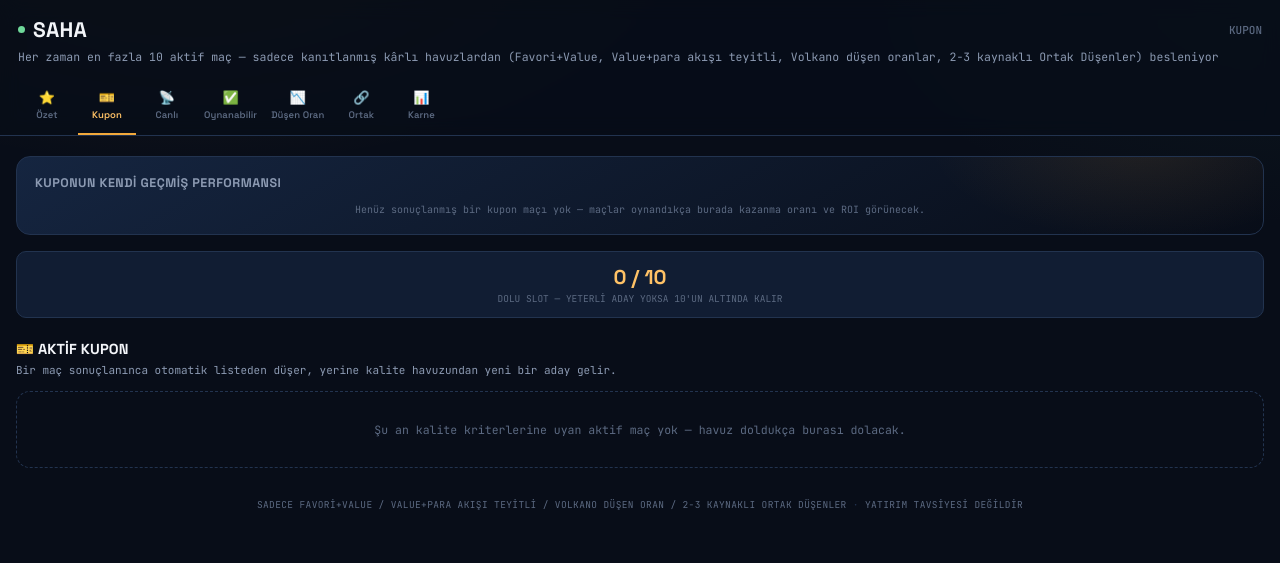
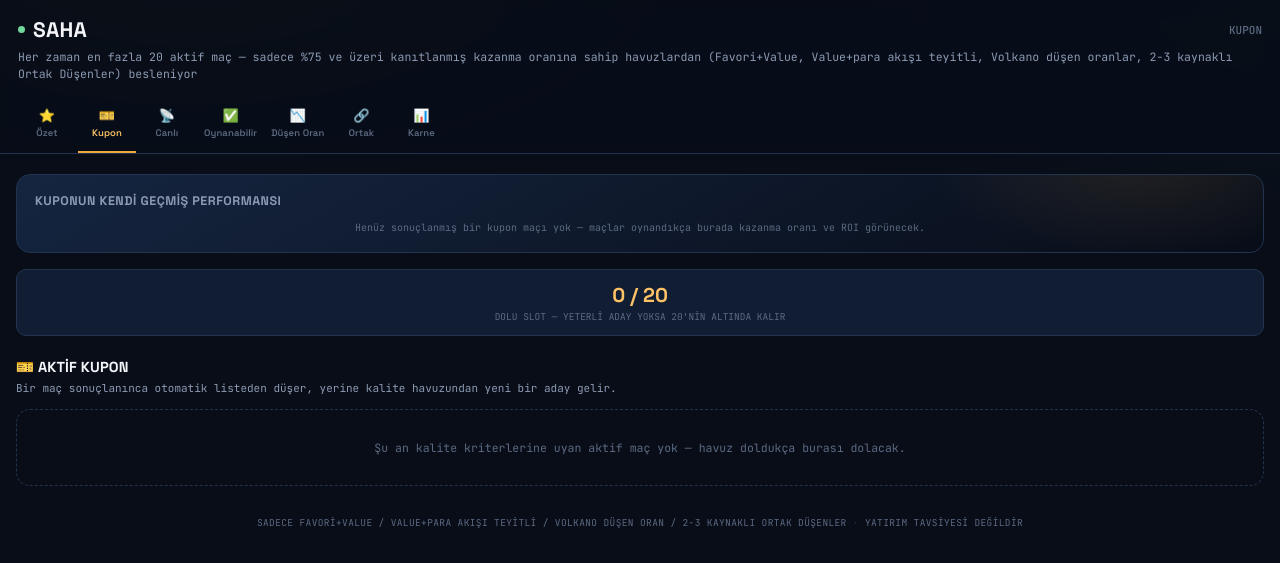
Before and after one commit to kamiltayyar161616-spec/Volkano-Sinyal, a Flask app: page /kupon in a window 1280 px wide. Shown: the top 563 px of the page. Run offline with Flask 3, Linux system fonts and the light colour scheme; data that the repository does not hold is empty.

Commit message:
Kupon: boyut 10dan 20ye cikarildi, kazanma orani %75 alti adaylar artik havuza hic girmiyor (diger sayfalarin %50 esiginden bagimsiz, sadece Kupon icin daha siki)

```diff
--- a/match_analyzer.py
+++ b/match_analyzer.py
@@ -1194,9 +1194,10 @@ def get_ozet_performance(days: int = None) -> dict:
 # beslenen, otomatik yenilenen sabit kupon.
 # ---------------------------------------------------------------------------
 
-KUPON_SIZE = 10
+KUPON_SIZE = 20
 KUPON_WINDOW_HOURS = 48
 KUPON_MIN_VOLCANO_SAMPLE = 10
+KUPON_MIN_WIN_RATE = 75.0   # kupon icin, diger sayfalardan (esik %50) daha siki -- %75 alti hic girmesin
 
 
 def _kupon_candidate_pool() -> list:
@@ -1253,6 +1254,9 @@ def _kupon_candidate_pool() -> list:
                 "league": c["league"], "time": c["time"], "side": c["side"], "odd": c["avg_odd"],
                 "win_rate": perf["win_rate"], "roi_pct": perf["roi_pct"], "sample": perf["staked"],
             })
+
+    # Kupon icin genel esikten (%50) daha siki: %75 alti kazanma oranina sahip hicbir aday kupona girmesin
+    pool = [p for p in pool if p.get("win_rate") is not None and p["win_rate"] >= KUPON_MIN_WIN_RATE]
 
     pool.sort(key=lambda x: -(x["roi_pct"] or 0))
     return pool
--- a/templates/kupon.html
+++ b/templates/kupon.html
@@ -1,7 +1,7 @@
 {% extends "base.html" %}
 {% block title %}SAHA — Kupon{% endblock %}
 {% block page_tag %}KUPON{% endblock %}
-{% block subtitle %}Her zaman en fazla 10 aktif maç — sadece kanıtlanmış kârlı havuzlardan (Favori+Value, Value+para akışı teyitli, Volkano düşen oranlar, 2-3 kaynaklı Ortak Düşenler) besleniyor{% endblock %}
+{% block subtitle %}Her zaman en fazla 20 aktif maç — sadece %75 ve üzeri kanıtlanmış kazanma oranına sahip havuzlardan (Favori+Value, Value+para akışı teyitli, Volkano düşen oranlar, 2-3 kaynaklı Ortak Düşenler) besleniyor{% endblock %}
 
 {% block extra_style %}
 <style>
@@ -97,8 +97,8 @@
 </div>
 
 <div class="slot-banner">
-  <div class="num">{{ active|length }} / 10</div>
-  <div class="lbl">DOLU SLOT — YETERLİ ADAY YOKSA 10'UN ALTINDA KALIR</div>
+  <div class="num">{{ active|length }} / 20</div>
+  <div class="lbl">DOLU SLOT — YETERLİ ADAY YOKSA 20'NİN ALTINDA KALIR</div>
 </div>
 
 <h2 class="section">🎫 AKTİF KUPON</h2>
```
